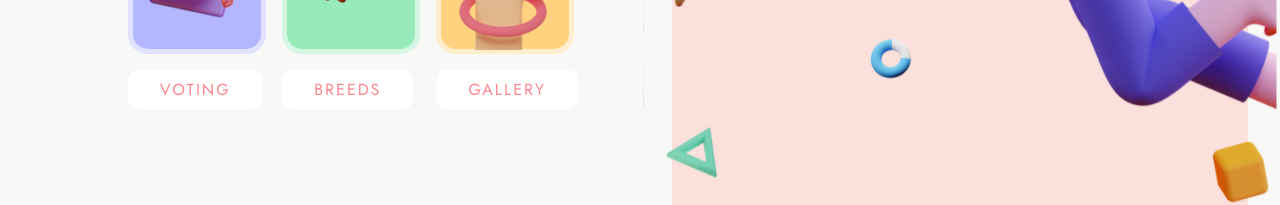
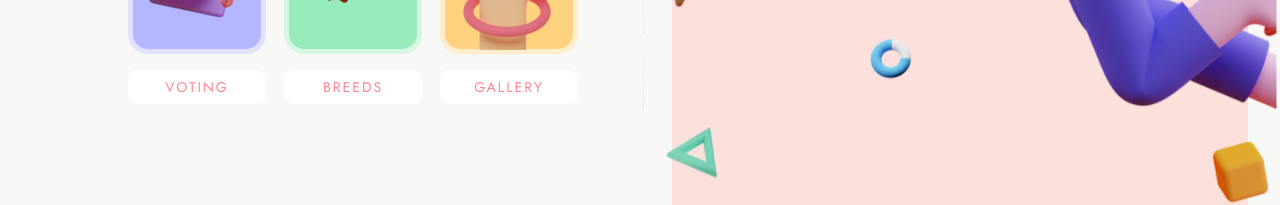
Before and after one commit to anastasssia88/macpaw-frontend, a React (Create React App) app: page / in a window 1280 px wide. Shown: the part 492-697 px from the top of the page. Built offline with nearby package versions, Linux system fonts and the light colour scheme.

Commit message:
fixed nav btn

```diff
--- a/src/components/NavItem.js
+++ b/src/components/NavItem.js
@@ -47,7 +47,7 @@ const Div = styled.div`
     padding: 1.3rem 1rem;
     width: 138px;
     height: 198px;
-    margin-bottom: 1.7rem;
+    margin-bottom: 1rem;
     border-radius: 20px;
     border: 5px solid rgba(255, 255, 255, 0.6);
     border: ${props => props.active && '5px solid #FBE0DC'};
@@ -58,17 +58,20 @@ const Div = styled.div`
     align-items: center;
 `
 
-const A = styled.span`
+const A = styled.div`
     width: 100%;
+    max-height: 36px;
     background: ${props => props.theme.bgBox};
-    background-color: ${props => props.active && '#FF868E'};
+    background: ${props => props.active && '#FF868E'};
 
     color: #FF868E;
     color: ${props => props.active && 'white'};
-    font-size: 16px;
+    font-size: 14px;
     letter-spacing: 2px;
-    padding: 0.5rem 2rem;
+    padding: 10px 0px;
+    /* padding: 0.5rem 2rem; */
     text-transform: uppercase;
+    text-align: center;
     border-radius: 10px;
     transition: all 0.3s ease;
 `
```
